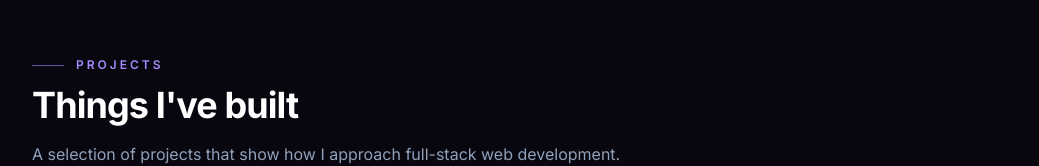
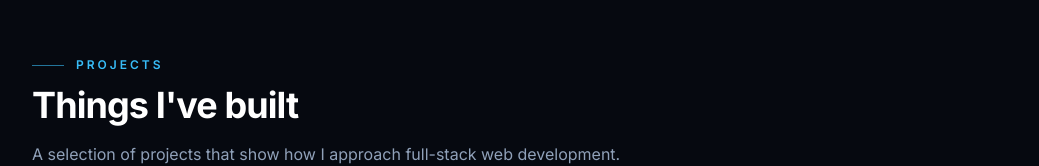
Before and after one commit to Facenam3/portfolio, a React (Vite) app: page / in a window 1280 px wide. Shown: the part 2169-2335 px from the top of the page, without its empty margins (120-1159 px from the left). Built offline with nearby package versions, Linux system fonts and the light colour scheme; no server answers.

Commit message:
updated the background color

```diff
--- a/src/App.tsx
+++ b/src/App.tsx
@@ -11,7 +11,7 @@ function App() {
     <div className="min-h-screen bg-ink text-slate-200 antialiased">
       <a
         href="#home"
-        className="sr-only focus:not-sr-only focus:absolute focus:top-4 focus:left-4 focus:z-[60] focus:rounded-full focus:bg-lav-strong focus:px-4 focus:py-2 focus:text-sm focus:font-semibold focus:text-white"
+        className="sr-only focus:not-sr-only focus:absolute focus:top-4 focus:left-4 focus:z-[60] focus:rounded-full focus:bg-lav-strong focus:px-4 focus:py-2 focus:text-sm focus:font-semibold focus:text-ink"
       >
         Skip to content
       </a>
--- a/src/components/Navbar.tsx
+++ b/src/components/Navbar.tsx
@@ -73,7 +73,7 @@ export function Navbar() {
           <div className="flex items-center gap-2">
             <a
               href="#contact"
-              className="hidden rounded-full bg-lav-strong px-4 py-2 text-sm font-semibold text-white transition hover:bg-lav sm:inline-flex"
+              className="hidden rounded-full bg-lav-strong px-4 py-2 text-sm font-semibold text-ink transition hover:bg-lav sm:inline-flex"
             >
               Let&apos;s talk
             </a>
--- a/src/components/sections/Contact.tsx
+++ b/src/components/sections/Contact.tsx
@@ -213,7 +213,7 @@ export function Contact() {
           <button
             type="submit"
             disabled={status === 'sending'}
-            className="mt-6 inline-flex w-full items-center justify-center rounded-full bg-lav-strong px-6 py-3 text-sm font-semibold text-white transition hover:bg-lav disabled:cursor-not-allowed disabled:opacity-60 sm:w-auto"
+            className="mt-6 inline-flex w-full items-center justify-center rounded-full bg-lav-strong px-6 py-3 text-sm font-semibold text-ink transition hover:bg-lav disabled:cursor-not-allowed disabled:opacity-60 sm:w-auto"
           >
             {status === 'sending' ? 'Sending…' : 'Send message'}
           </button>
--- a/src/components/sections/Hero.tsx
+++ b/src/components/sections/Hero.tsx
@@ -70,7 +70,7 @@ export function Hero() {
             <div className="mt-8 flex flex-wrap items-center justify-center gap-3 lg:justify-start">
               <a
                 href="#projects"
-                className="inline-flex items-center gap-2 rounded-full bg-lav-strong px-6 py-3 text-sm font-semibold text-white shadow-lg shadow-lav-strong/25 transition hover:bg-lav hover:shadow-lav/30"
+                className="inline-flex items-center gap-2 rounded-full bg-lav-strong px-6 py-3 text-sm font-semibold text-ink shadow-lg shadow-lav-strong/25 transition hover:bg-lav hover:shadow-lav/30"
               >
                 View my work
                 <ArrowUpRightIcon className="h-4 w-4" />
--- a/src/components/sections/HeroBackground.tsx
+++ b/src/components/sections/HeroBackground.tsx
@@ -10,7 +10,7 @@ type Cloud = {
 
 /**
  * Each "cloud" is a soft, puffy blob painted with stacked radial gradients
- * (white core fading into light purple) instead of a heavy `blur()` filter,
+ * (white core fading into light blue) instead of a heavy `blur()` filter,
  * which keeps the animation cheap enough to run on mobile.
  *
  * `top`/`left` set a scattered *resting* position, so when `prefers-reduced-motion`
@@ -29,8 +29,8 @@ const clouds: Cloud[] = [
 
 const cloudPaint = [
   'radial-gradient(circle at 32% 62%, rgba(255,255,255,0.85) 0%, rgba(255,255,255,0.15) 38%, transparent 62%)',
-  'radial-gradient(circle at 62% 46%, rgba(196,181,253,0.65) 0%, rgba(196,181,253,0.12) 40%, transparent 64%)',
-  'radial-gradient(circle at 82% 66%, rgba(139,92,246,0.45) 0%, rgba(139,92,246,0.08) 42%, transparent 66%)',
+  'radial-gradient(circle at 62% 46%, rgba(125,211,252,0.65) 0%, rgba(125,211,252,0.12) 40%, transparent 64%)',
+  'radial-gradient(circle at 82% 66%, rgba(14,165,233,0.45) 0%, rgba(14,165,233,0.08) 42%, transparent 66%)',
 ].join(', ')
 
 export function HeroBackground() {
--- a/src/components/sections/Projects.tsx
+++ b/src/components/sections/Projects.tsx
@@ -5,9 +5,9 @@ import { ArrowUpRightIcon, GithubIcon } from '@/components/icons'
 
 const covers = [
   'from-lav-strong/40 via-lav/25 to-transparent',
-  'from-fuchsia-500/30 via-lav/20 to-transparent',
-  'from-indigo-500/30 via-lav/20 to-transparent',
-  'from-purple-500/30 via-lav/20 to-transparent',
+  'from-sky-500/30 via-lav/20 to-transparent',
+  'from-teal-500/30 via-lav/20 to-transparent',
+  'from-cyan-500/30 via-lav/20 to-transparent',
 ]
 
 export function Projects() {
@@ -59,7 +59,7 @@ export function Projects() {
                     aria-label={`${linkLabel} — ${project.title}`}
                     className="absolute inset-0 flex items-center justify-center bg-ink/70 opacity-0 backdrop-blur-sm transition duration-300 group-hover:opacity-100 focus-visible:opacity-100"
                   >
-                    <span className="inline-flex items-center gap-1.5 rounded-full bg-lav-strong px-4 py-2 text-sm font-semibold text-white shadow-lg shadow-lav-strong/30">
+                    <span className="inline-flex items-center gap-1.5 rounded-full bg-lav-strong px-4 py-2 text-sm font-semibold text-ink shadow-lg shadow-lav-strong/30">
                       {linkLabel}
                       <ArrowUpRightIcon className="h-4 w-4" />
                     </span>
--- a/src/index.css
+++ b/src/index.css
@@ -4,16 +4,16 @@
   --font-sans: "Inter", ui-sans-serif, system-ui, -apple-system, "Segoe UI",
     Roboto, "Helvetica Neue", Arial, sans-serif;
 
-  /* Dark base with a purple undertone */
-  --color-ink: #08060f;
-  --color-ink-soft: #0f0b1d;
-  --color-ink-raised: #17132b;
-  --color-line: #2a2350;
+  /* Dark base with a cool blue undertone */
+  --color-ink: #060910;
+  --color-ink-soft: #0a1220;
+  --color-ink-raised: #0f1a2e;
+  --color-line: #1c2b47;
 
-  /* Light purple accent */
-  --color-lav: #a78bfa;
-  --color-lav-soft: #c4b5fd;
-  --color-lav-strong: #8b5cf6;
+  /* Accent: ice / sky blue (token names kept as `lav` for now) */
+  --color-lav: #38bdf8;
+  --color-lav-soft: #7dd3fc;
+  --color-lav-strong: #0ea5e9;
 
   --animate-float: float 9s ease-in-out infinite;
   --animate-fade-up: fade-up 0.7s ease-out both;
@@ -66,7 +66,7 @@
 
   ::selection {
     background-color: var(--color-lav-strong);
-    color: white;
+    color: var(--color-ink);
   }
 
   :focus-visible {
```
